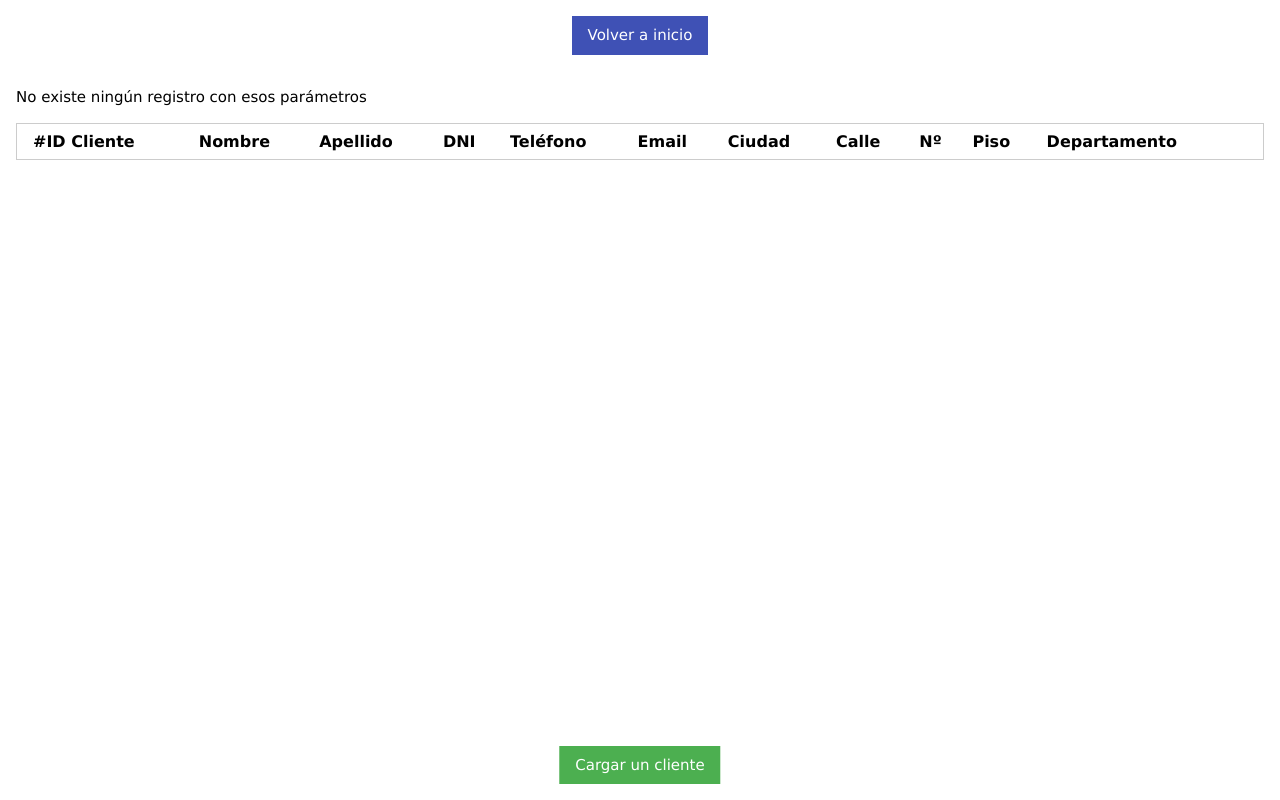
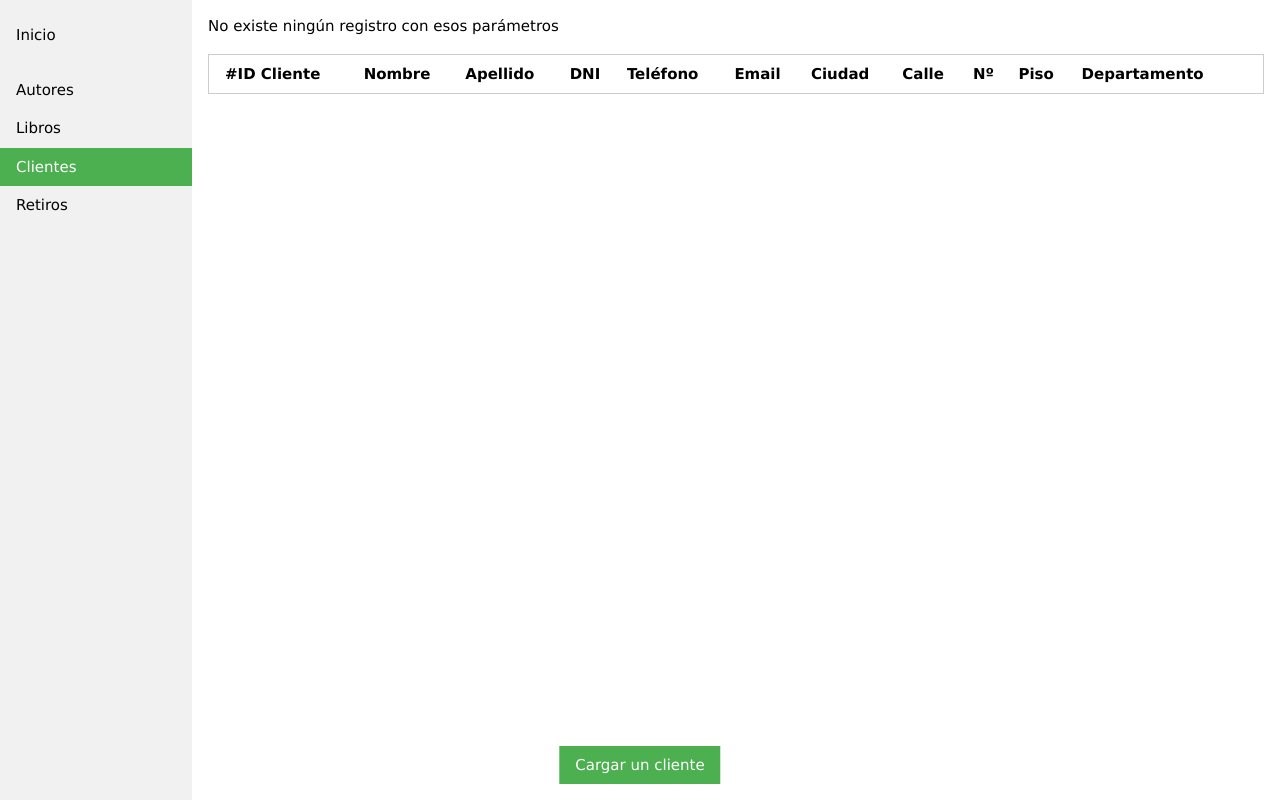
Before and after one commit to LisandroMarcho/biblioteca-php, a PHP site: page /clientes in a window 1280 px wide. Run offline with PHP 8.4, Linux system fonts and the light colour scheme; data that the repository does not hold is empty.

Commit message:
Implementado completo del sidebar
- Ahora, en cada página, a exepión de los formularios,
habrá un menu lateral con los enlaces a las Ãginas.
- En el index, se muetra la cantidad de registros de cada categoría.

```diff
--- a/autores/index.php
+++ b/autores/index.php
@@ -42,7 +42,7 @@ $consulta = mysqli_query($link, $query);
         </div>
 
         <div class="w3-container" id="container" style="margin-left: 25%;">
-            <table class="w3-table w3-striped w3-border">
+            <table class="w3-table w3-striped w3-border w3-margin-top">
                 <tr class="w3-border-bottom">
                     <th>
                         #ID Autor
--- a/clientes/index.php
+++ b/clientes/index.php
@@ -14,19 +14,37 @@ $consulta = mysqli_query($link, $query);
 
 ?>
 
+<!DOCTYPE html>
+<html lang="en">
+
+<head>
+    <meta charset="UTF-8">
+    <meta name="viewport" content="width=device-width, initial-scale=1.0">
+    <meta http-equiv="X-UA-Compatible" content="ie=edge">
     <link rel="stylesheet" href="https://www.w3schools.com/w3css/4/w3.css">
-<meta http-equiv="Content-Type" content="text/html;charset=UTF-8">
+    <title>Document</title>
+</head>
 
-<div class="w3-container w3-center">
-    <a href="../" class="w3-button w3-indigo w3-margin-top w3-center">Volver a inicio</a>
+<body>
+
+    <div class="w3-sidebar w3-bar-block w3-light-gray" id="sidebar">
+        <div class="w3-margin-top">
+            <a href="/biblioteca-php" class="w3-bar-item w3-button">Inicio</a>
+        </div>
+        <div class="w3-margin-top">
+            <a href="../autores" class="w3-button w3-bar-item">Autores</a>
+            <a href="../libros" class="w3-button w3-bar-item">Libros</a>
+            <a href="../clientes" class="w3-button w3-bar-item w3-green">Clientes</a>
+            <a href="../retiros" class="w3-button w3-bar-item">Retiros</a>
+        </div>
     </div>
 
     <div class="w3-display">
-    <a href="./cargarcliente.php" style="position: fixed" class="w3-button w3-green w3-margin-top w3-display-bottommiddle w3-margin-bottom">Cargar un cliente</a>
+        <a href="./cargarcliente.php" style="position: fixed" class="w3-button w3-green w3-display-bottommiddle w3-margin-bottom">Cargar un cliente</a>
     </div>
 
-<div class="w3-panel">
-    <table style="margin-bottom: 50px;" class="w3-table w3-striped w3-border">
+    <div class="w3-container" id="container">
+        <table style="margin-bottom: 50px;" class="w3-table w3-striped w3-border w3-margin-top">
             <tr class="w3-border-bottom">
                 <th>
                     #ID Cliente
@@ -85,3 +103,7 @@ $consulta = mysqli_query($link, $query);
             ?>
         </table>
     </div>
+    <script src="../js/main.js"></script>
+</body>
+
+</html>
--- a/js/main.js
+++ b/js/main.js
@@ -1,4 +1,5 @@
 window.addEventListener('load', marginContainer());
+document.addEventListener('resize', marginContainer());
 
 function marginContainer(){
     var pageWidth =  window.innerWidth;
```
Also changed, not shown: index.php (+22 -3 lines), libros/index.php (+29 -6 lines), retiros/index.php (+26 -5 lines). Lines whose indentation alone changed are shown as unchanged.
